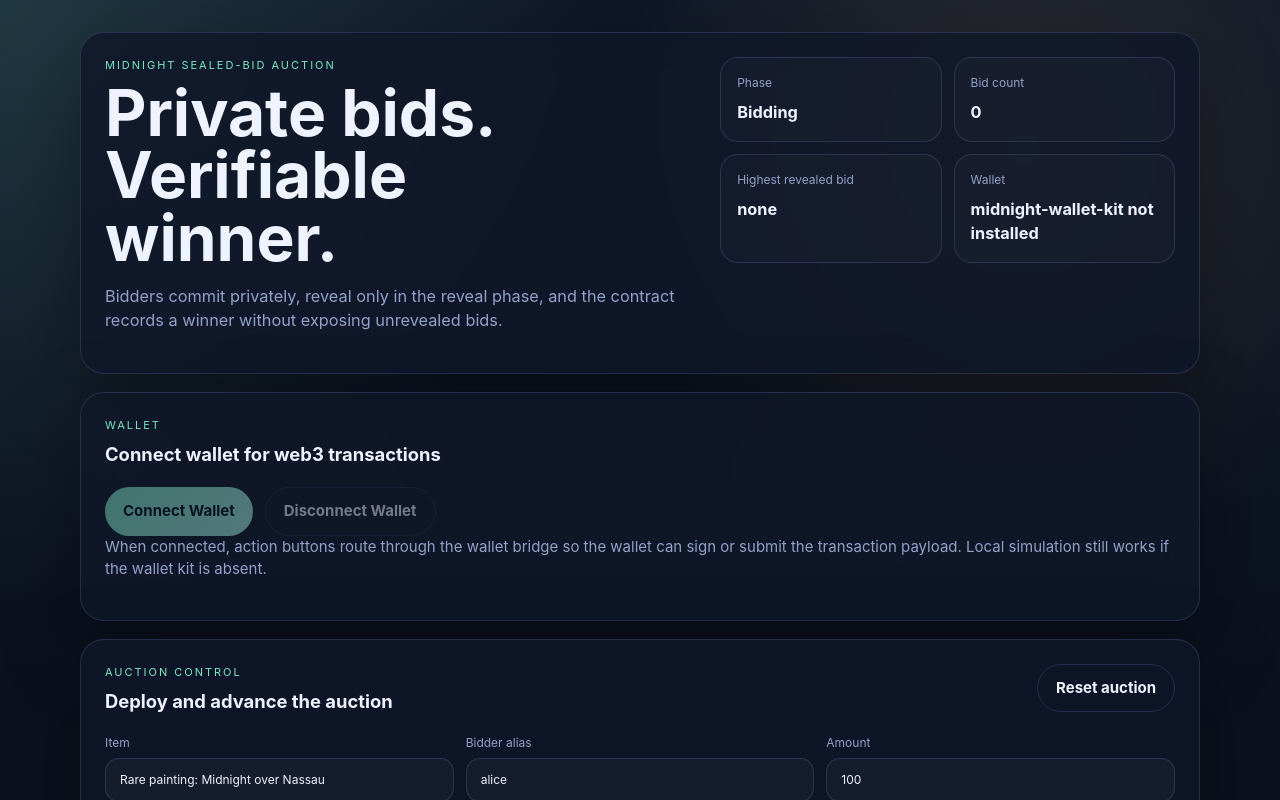
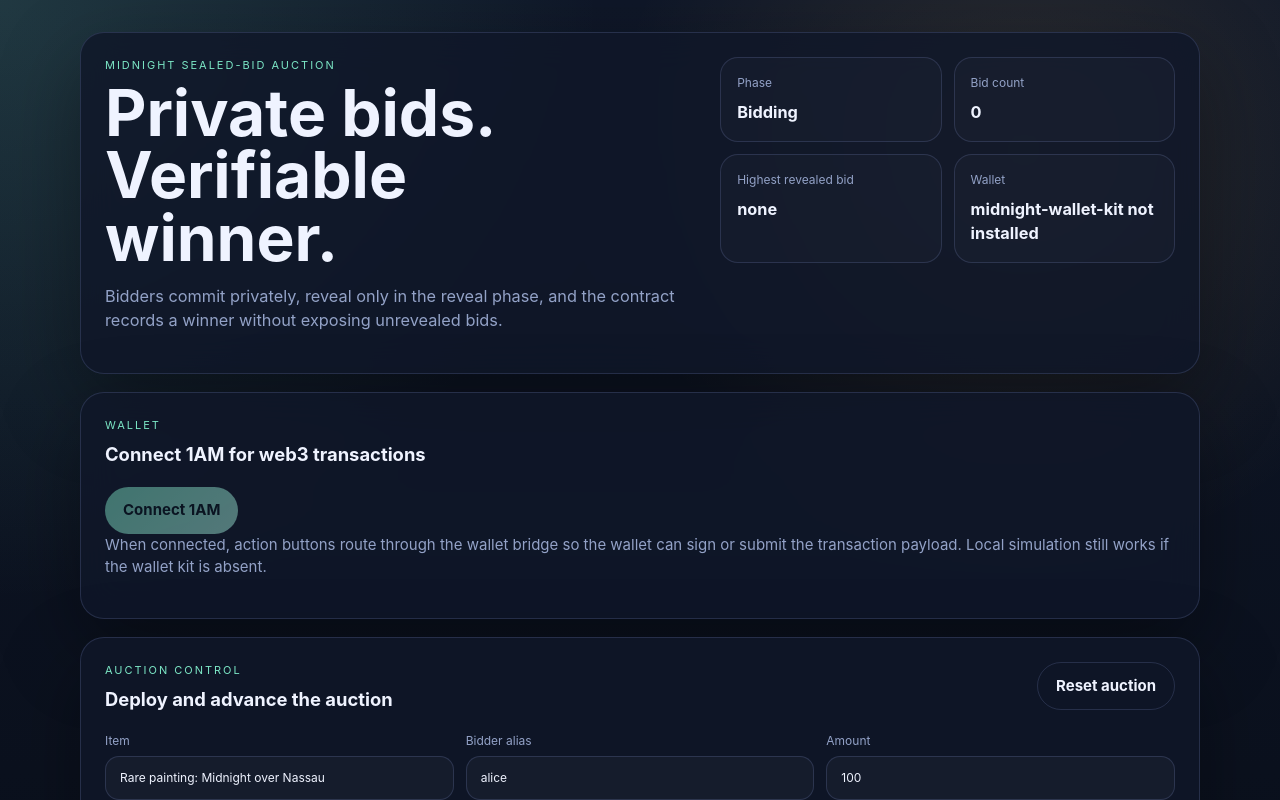
Before and after one commit to rahul7686/-Sealed-Bid-Auction, a React (Vite) app in the folder frontend/: page / in a window 1280 px wide. Shown: the top 800 px of the page. Built offline with nearby package versions, Linux system fonts and the light colour scheme.

Commit message:
Simplify 1AM wallet controls

```diff
--- a/frontend/src/App.tsx
+++ b/frontend/src/App.tsx
@@ -83,12 +83,6 @@ export default function App() {
     setWalletStatus(active.name ? `${active.name} connected` : "Wallet connected");
   };
 
-  const disconnectWallet = async () => {
-    await walletManager?.disconnect?.();
-    setWallet(null);
-    setWalletStatus("Disconnected");
-  };
-
   const submitAuctionAction = async (
     action: "placeSealedBid" | "revealBid" | "openRevealPhase" | "endAuction",
     payload: Record<string, unknown>,
@@ -131,16 +125,13 @@ export default function App() {
         <div className="section-heading">
           <div>
             <p className="eyebrow">Wallet</p>
-            <h2>Connect wallet for web3 transactions</h2>
+            <h2>Connect 1AM for web3 transactions</h2>
           </div>
         </div>
 
         <div className="button-row">
           <button disabled={!walletReady} onClick={() => void connectWallet()}>
-            Connect Wallet
-          </button>
-          <button className="ghost" disabled={!walletReady} onClick={() => void disconnectWallet()}>
-            Disconnect Wallet
+            Connect 1AM
           </button>
         </div>
 
```
